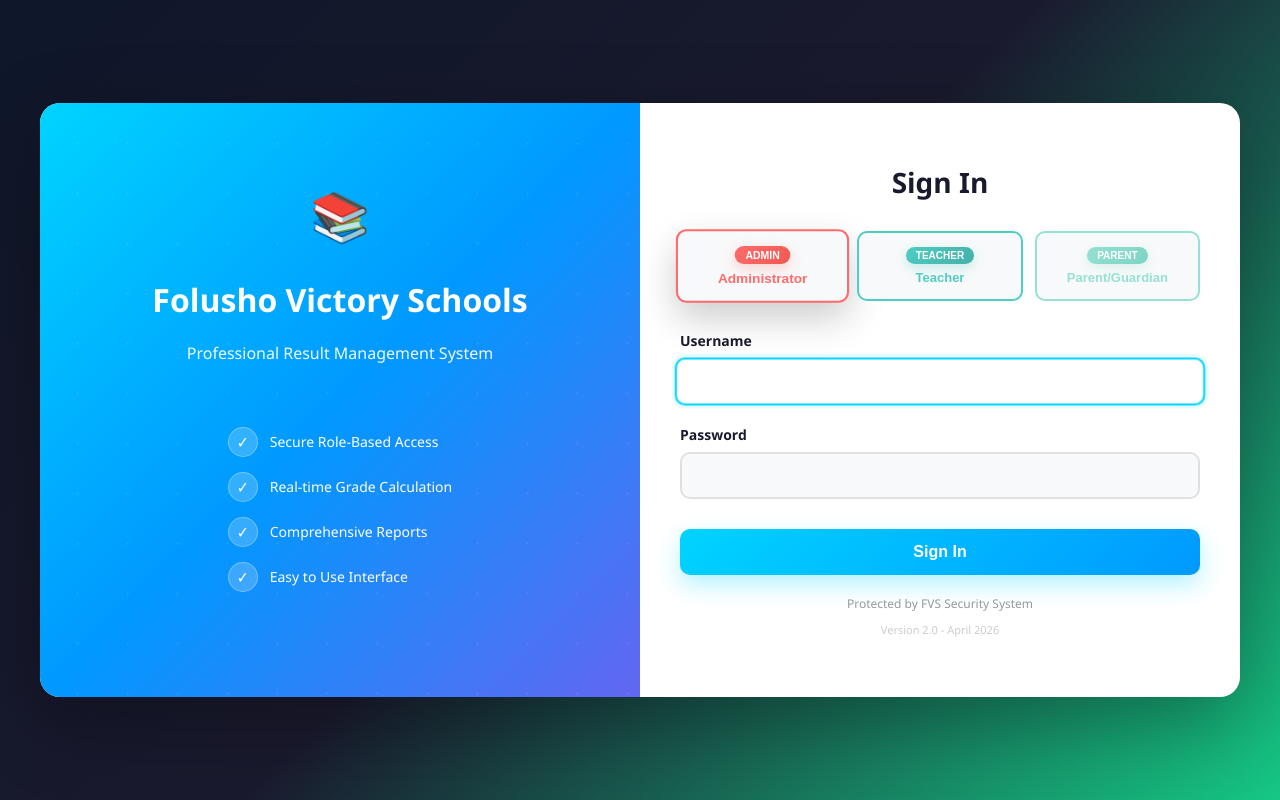
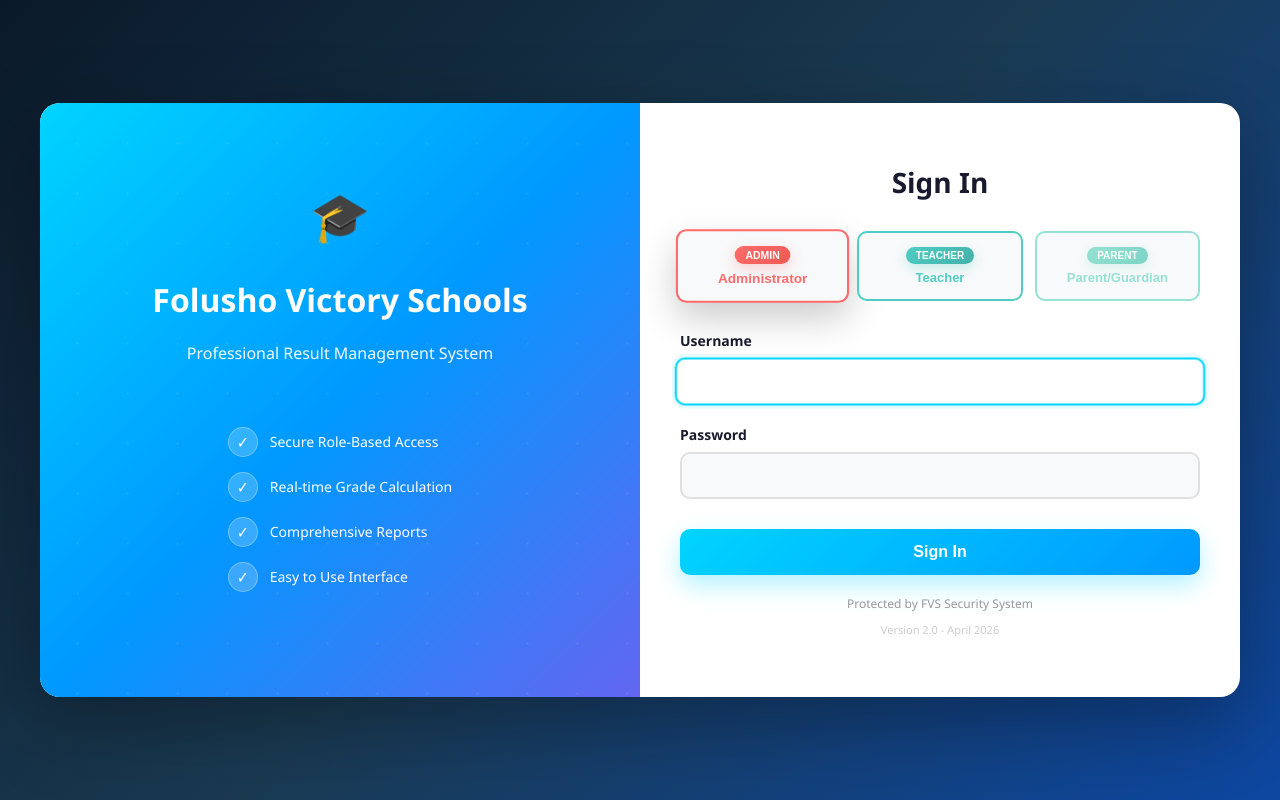
Before and after one commit to Richaaron/FVS-software, a plain HTML site: page frontend/login.html in a window 1280 px wide. Drawn offline with Linux system fonts and the light colour scheme.

Commit message:
Change login emoji to graduation cap and update software background to dark blue

```diff
--- a/frontend/login.html
+++ b/frontend/login.html
@@ -64,7 +64,7 @@
 
         body {
             font-family: 'Segoe UI', Tahoma, Geneva, Verdana, sans-serif;
-            background: linear-gradient(135deg, #0f172a 0%, #1a1a2e 50%, #16c784 100%);
+            background: linear-gradient(135deg, #0a1929 0%, #1a3a52 50%, #0d47a1 100%);
             min-height: 100vh;
             display: flex;
             justify-content: center;
@@ -633,7 +633,7 @@
     <div class="container">
         <!-- Left Section -->
         <div class="left-section">
-            <div class="logo">📚</div>
+            <div class="logo">🎓</div>
             <h1>Folusho Victory Schools</h1>
             <p>Professional Result Management System</p>
 
```
Also changed, not shown: frontend/index.html (+1 -1 lines).
